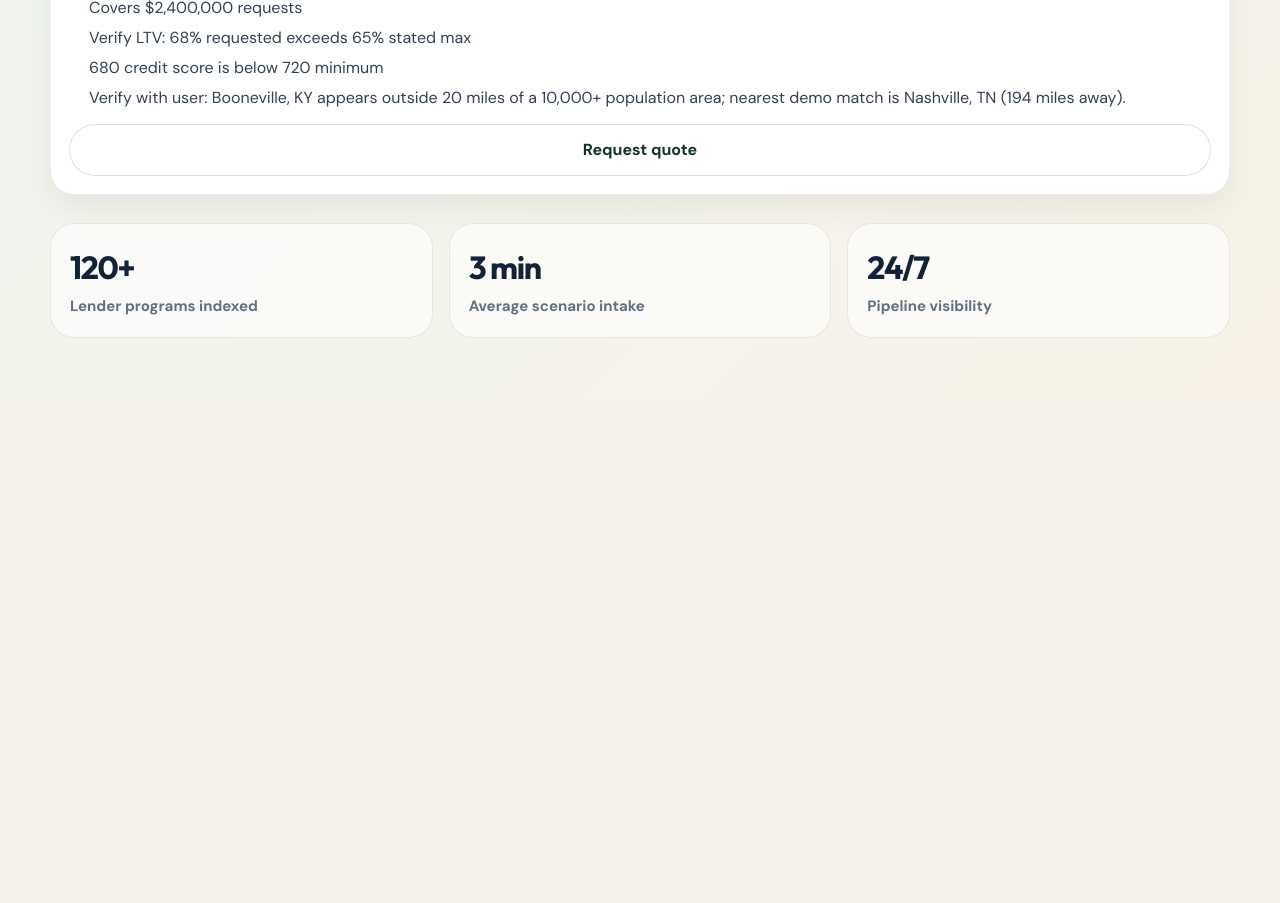
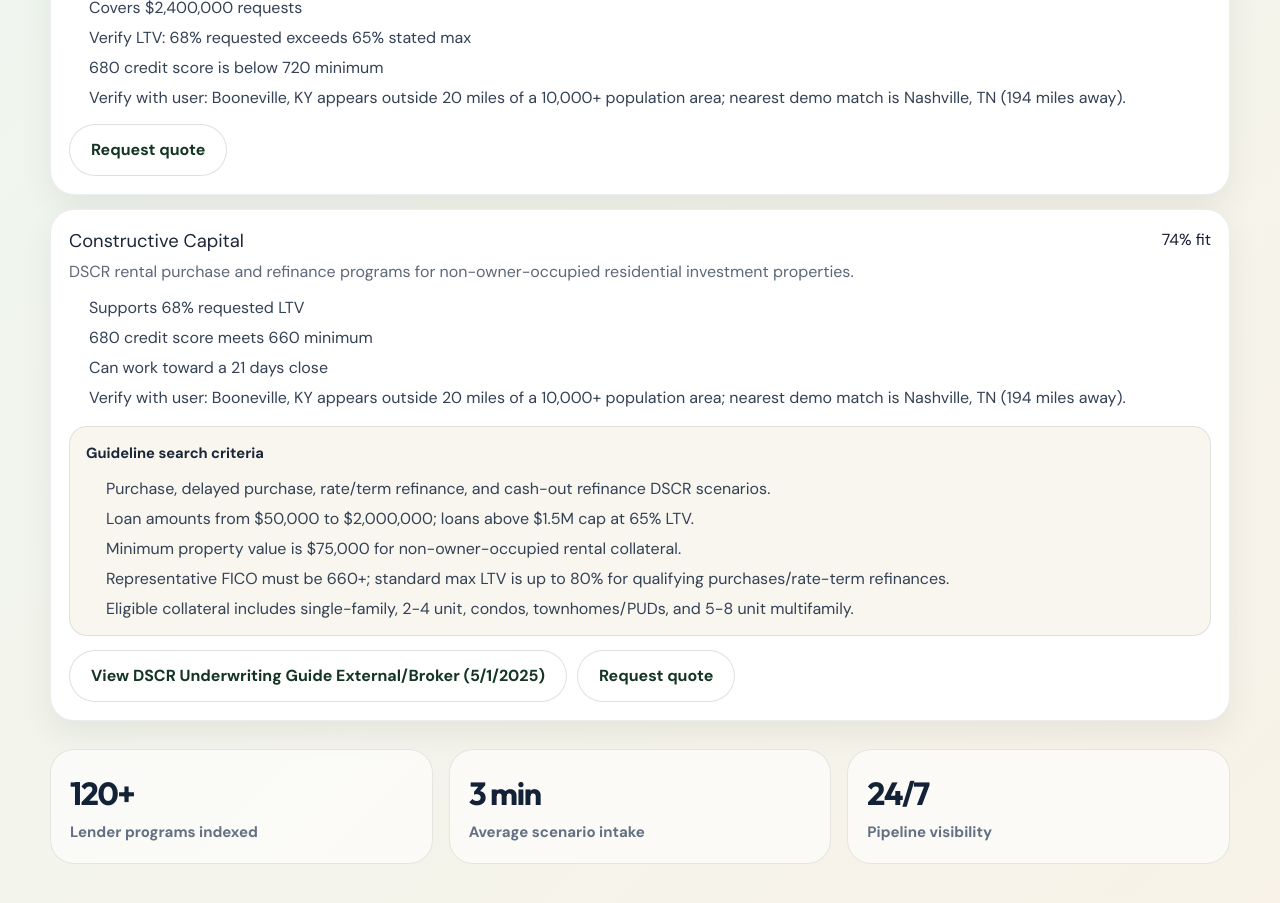
Before and after one commit to ireviewoffers/BlenderCap, a React (Vite) app: page / in a window 1280 px wide. Shown: the part 2820-3723 px from the top of the page. Before the commit the page ends 3222 px from the top, so only its background shows below. Built offline with nearby package versions, Linux system fonts and the light colour scheme.

Commit message:
Add Constructive Capital guidelines
Co-authored-by: ireviewoffers <ireviewoffers@users.noreply.github.com>

```diff
--- a/src/App.css
+++ b/src/App.css
@@ -506,6 +506,25 @@ button {
   color: #334155;
 }
 
+.criteria-block {
+  margin-top: 16px;
+  padding: 14px 16px;
+  border: 1px solid rgb(20 53 35 / 10%);
+  border-radius: 18px;
+  background: #f8f6ef;
+}
+
+.criteria-block strong {
+  color: #1b2638;
+  font-size: 0.92rem;
+}
+
+.result-actions {
+  display: flex;
+  flex-wrap: wrap;
+  gap: 10px;
+}
+
 .score {
   flex: 0 0 auto;
   padding: 9px 11px;
--- a/src/App.tsx
+++ b/src/App.tsx
@@ -29,6 +29,14 @@ type Lender = {
   timelines: Timeline[]
   responseTime: string
   note: string
+  guidelineDocument?: {
+    title: string
+    effectiveDate: string
+    href: string
+  }
+  searchCriteria?: string[]
+  excludedStates?: string[]
+  entityOnlyStates?: string[]
 }
 
 type RankedLender = Lender & {
@@ -112,6 +120,32 @@ const lenders: Lender[] = [
     timelines: ['30+ days'],
     responseTime: '2 business days',
     note: 'Competitive pricing for stronger sponsors with more complete packages.',
+  },
+  {
+    name: 'Constructive Capital',
+    specialties: ['DSCR'],
+    propertyTypes: ['Residential', 'Multifamily'],
+    minAmount: 50000,
+    maxAmount: 2000000,
+    maxLtv: 80,
+    minCreditScore: 660,
+    timelines: ['21 days', '30+ days'],
+    responseTime: 'Broker guide',
+    note: 'DSCR rental purchase and refinance programs for non-owner-occupied residential investment properties.',
+    guidelineDocument: {
+      title: 'DSCR Underwriting Guide External/Broker',
+      effectiveDate: '5/1/2025',
+      href: '/lender-guidelines/constructive-capital-dscr-underwriting-guide-effective-2025-05-01.pdf',
+    },
+    searchCriteria: [
+      'Purchase, delayed purchase, rate/term refinance, and cash-out refinance DSCR scenarios.',
+      'Loan amounts from $50,000 to $2,000,000; loans above $1.5M cap at 65% LTV.',
+      'Minimum property value is $75,000 for non-owner-occupied rental collateral.',
+      'Representative FICO must be 660+; standard max LTV is up to 80% for qualifying purchases/rate-term refinances.',
+      'Eligible collateral includes single-family, 2-4 unit, condos, townhomes/PUDs, and 5-8 unit multifamily.',
+    ],
+    excludedStates: ['ND', 'SD', 'UT', 'NV'],
+    entityOnlyStates: ['VA', 'NY', 'GA', 'FL'],
   },
 ]
 
@@ -287,6 +321,15 @@ function rankLenders(search: SearchForm): RankedLender[] {
       if (lender.timelines.includes(search.timeline)) {
         score += 10
         reasons.push(`Can work toward a ${search.timeline} close`)
+      }
+
+      if (lender.excludedStates?.includes(search.propertyState.trim().toUpperCase())) {
+        score -= 30
+        reasons.push(`${search.propertyState.toUpperCase()} is listed as a restricted state`)
+      }
+
+      if (lender.entityOnlyStates?.includes(search.propertyState.trim().toUpperCase())) {
+        reasons.push(`${search.propertyState.toUpperCase()} requires entity-only borrowing`)
       }
 
       if (locationVerification) {
@@ -569,7 +612,28 @@ export function App() {
                       <li>Review manually: outside the strongest demo appetite bands.</li>
                     )}
                   </ul>
+                  {lender.searchCriteria ? (
+                    <div className="criteria-block">
+                      <strong>Guideline search criteria</strong>
+                      <ul>
+                        {lender.searchCriteria.map((criterion) => (
+                          <li key={criterion}>{criterion}</li>
+                        ))}
+                      </ul>
                     </div>
+                  ) : null}
+                </div>
+                <div className="result-actions">
+                  {lender.guidelineDocument ? (
+                    <a
+                      className="button button-secondary"
+                      href={lender.guidelineDocument.href}
+                      rel="noreferrer"
+                      target="_blank"
+                    >
+                      View {lender.guidelineDocument.title} ({lender.guidelineDocument.effectiveDate})
+                    </a>
+                  ) : null}
                   <a
                     className="button button-secondary"
                     href={`mailto:quotes@blendercap.com?subject=${encodeURIComponent(
@@ -578,6 +642,7 @@ export function App() {
                   >
                     Request quote
                   </a>
+                </div>
               </article>
             ))}
           </div>
```
Also changed, not shown: 1 other file (tests, documents, lock files or other folders). Lines whose indentation alone changed are shown as unchanged.
